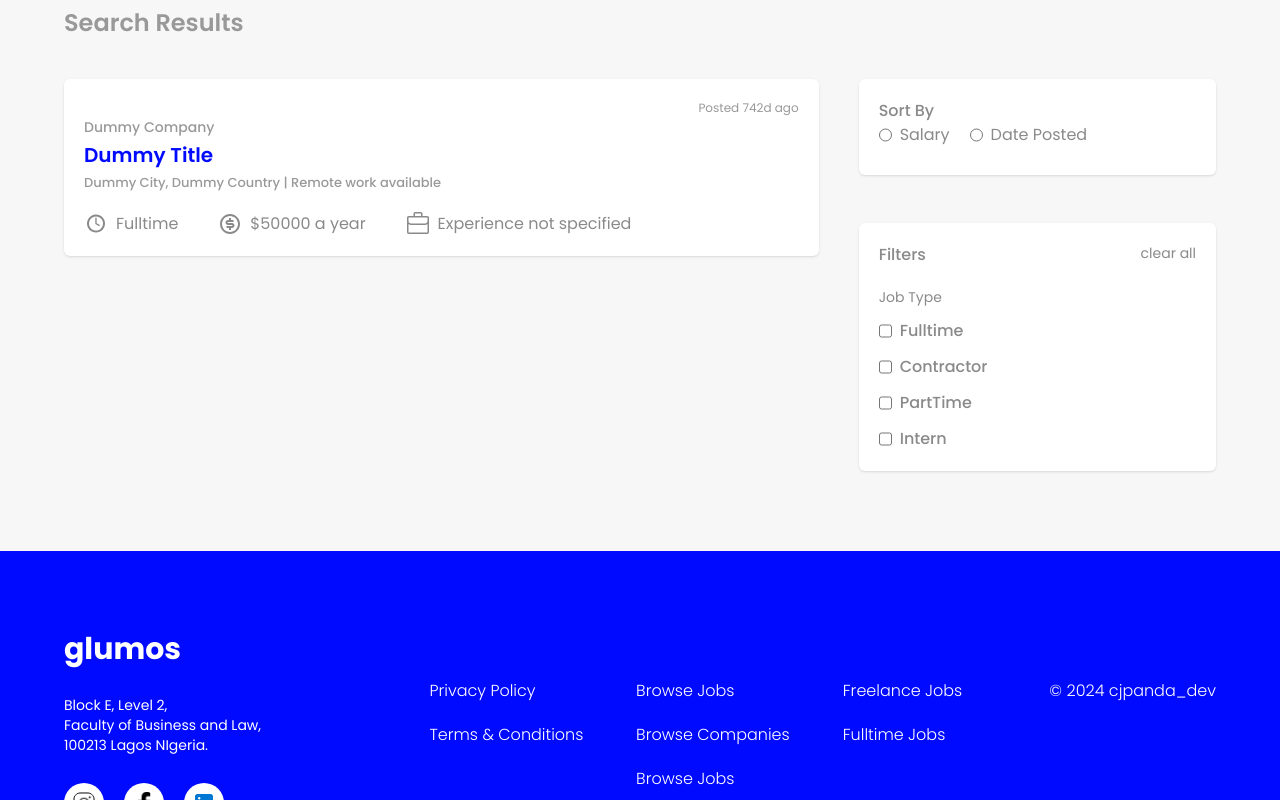
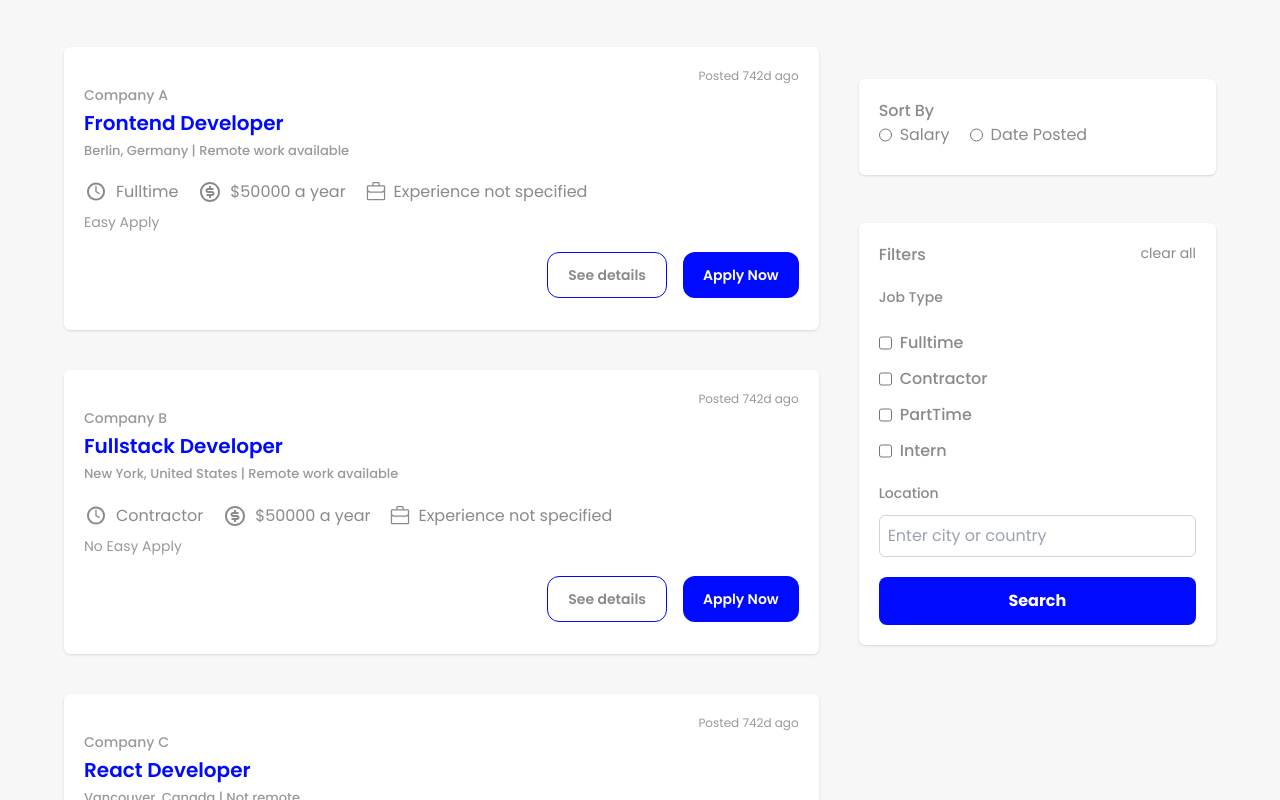
Before and after one commit to cjpanda/Job-listing-webapp, a React (Vite) app: page / in a window 1280 px wide. Shown: the part 700-1500 px from the top of the page. Built offline with nearby package versions, Linux system fonts and the light colour scheme; no server answers.

Commit message:
Error fixes

```diff
--- a/src/App.jsx
+++ b/src/App.jsx
@@ -3,34 +3,12 @@ import Hero from "./components/Hero";
 import SearchResults from "./components/SearchResults";
 import SearchFilters from "./components/SearchFilters";
 import Searchbar from "./components/Searchbar";
-import { useState, useEffect } from "react";
+import { useState } from "react";
+import dummyData from "./services/dummyData";
 import { fetchJobs } from "./services/jobService";
 
 function App() {
-  const [jobResults, setJobResults] = useState([]);
-
-  const fetchData = async (query) => {
-    try {
-      const results = await fetchJobs(query);
-      console.log("Raw API Response:", results);
-
-      if (results.status === "OK") {
-        const relevantJobs = results.data || [];
-        console.log("Relevant Jobs:", relevantJobs);
-        setJobResults(relevantJobs);
-      } else {
-        console.error("Error response from server:", results.status);
-      }
-    } catch (error) {
-      console.error("Error in fetchData:", error);
-    }
-  };
-
-  useEffect(() => {
-    // Fetch initial data without a query
-    const defaultQuery = "React";
-    fetchData(defaultQuery);
-  }, []); // Empty dependency array ensures the effect runs only once on mount
+  const [jobResults, setJobResults] = useState(dummyData);
 
   const handleSearch = async (query) => {
     try {
@@ -45,13 +23,52 @@ function App() {
         const relevantJobs = results.data || [];
         console.log("Relevant Jobs:", relevantJobs);
 
-        // Set the filtered results in state
+        // Set the job results in state
         setJobResults(relevantJobs);
       } else {
         console.error("Error response from server:", results.status);
       }
     } catch (error) {
       console.error("Error in handleSearch:", error);
+    }
+  };
+
+  // Still Workig on it
+
+  const handleFilterChange = async (query, location) => {
+    try {
+      if (!query) {
+        // Query is undefined or null, handle this case appropriately
+        return;
+      }
+
+      const [jobTitle, locationFilter] = query.split(" in ");
+      if (!locationFilter && !location) {
+        // Location is not present in the query or provided separately, handle this case appropriately
+        return;
+      }
+
+      // Extract city and country from either the location in the query or the separate location parameter
+      const [city, country] = locationFilter
+        ? locationFilter.split(", ")
+        : location.split(", ");
+
+      // Fetch jobs with filters
+      const results = await fetchJobs(jobTitle, city, country);
+
+      console.log("Raw API Response:", results);
+
+      if (results.status === "OK") {
+        const relevantJobs = results.data || [];
+        console.log("Relevant Jobs:", relevantJobs);
+
+        // Set the job results in state
+        setJobResults(relevantJobs);
+      } else {
+        console.error("Error response from server:", results.status);
+      }
+    } catch (error) {
+      console.error("Error in handleFilterChange:", error);
     }
   };
 
@@ -75,7 +92,7 @@ function App() {
 
           {/* SearchFilters */}
           <div className="col-span-1 mt-10">
-            <SearchFilters />
+            <SearchFilters onFilterChange={handleFilterChange} />
           </div>
         </div>
       </div>
--- a/src/components/JobCard.jsx
+++ b/src/components/JobCard.jsx
@@ -22,6 +22,12 @@ const calculateTimeDifference = (timestamp) => {
 };
 
 const JobCard = ({ job }) => {
+  const handleApplyNow = () => {
+    if (job.job_apply_link) {
+      window.open(job.job_apply_link, "_blank");
+    }
+  };
+
   return (
     <div className="bg-white p-5 w-full mt-10 rounded-md shadow">
       <div className="flex flex-col justify-center mb-5">
@@ -41,8 +47,8 @@ const JobCard = ({ job }) => {
         </p>
       </div>
 
-      <div className="flex gap-10 text-secondary">
-        <p className="flex items-center gap-2">
+      <div className="flex lg:flex-row flex-col gap-5 text-secondary">
+        <p className="flex items-center gap-2 ">
           <WiTime4 className="text-2xl " />
           {job.job_employment_type || "Fulltime"}
         </p>
@@ -53,9 +59,25 @@ const JobCard = ({ job }) => {
             : "Salary not specified"}
         </p>
         <p className="flex items-center gap-2 ">
-          <GoBriefcase className="text-2xl " />
+          <GoBriefcase className="text-xl " />
           Experience not specified
         </p>
+      </div>
+      <div className="lg:text-right ">
+        <div className="text-left text-light pt-2 pb-5 text-sm">
+          {job.job_apply_is_direct ? "Easy Apply" : "No Easy Apply"}{" "}
+        </div>
+        <div className=" pb-3 flex gap-4 lg:justify-end justify-center">
+          <button className="bg-white border border-primary hover:opacity-80 font-semibold text-sm p-3 px-5  text-secondary rounded-xl">
+            See details
+          </button>
+          <button
+            onClick={handleApplyNow}
+            className="bg-primary hover:opacity-80 font-semibold text-sm p-3  px-5 text-white rounded-xl"
+          >
+            Apply Now
+          </button>
+        </div>
       </div>
     </div>
   );
@@ -63,6 +85,7 @@ const JobCard = ({ job }) => {
 
 JobCard.propTypes = {
   job: PropTypes.shape({
+    job_id: PropTypes.string,
     job_posted_at_datetime_utc: PropTypes.string,
     employer_name: PropTypes.string,
     job_title: PropTypes.string,
@@ -71,6 +94,8 @@ JobCard.propTypes = {
     job_is_remote: PropTypes.bool,
     job_employment_type: PropTypes.string,
     job_salary: PropTypes.number,
+    job_apply_link: PropTypes.string,
+    job_apply_is_direct: PropTypes.bool,
   }),
 };
 
--- a/src/components/SearchFilters.jsx
+++ b/src/components/SearchFilters.jsx
@@ -1,17 +1,37 @@
 import { useState } from "react";
+import PropTypes from "prop-types";
+import { fetchJobs } from "../services/jobService";
 
-const SearchFilters = () => {
+// Still working on it
+
+const SearchFilters = ({ onFilterChange }) => {
   const [selectedOption, setSelectedOption] = useState("");
   const [checkedOption, setCheckedOption] = useState("");
+  const [location, setLocation] = useState("");
 
   const handleOptionChange = (e) => {
     setSelectedOption(e.target.value);
+    applyFilters();
   };
 
   const handleCheckboxChange = (e) => {
     setCheckedOption((prevCheckedOption) =>
       prevCheckedOption === e.target.value ? "" : e.target.value
     );
+    applyFilters();
+  };
+  const handleLocationChange = (e) => {
+    setLocation(e.target.value);
+    applyFilters();
+  };
+
+  const applyFilters = () => {
+    const query = `${selectedOption} ${checkedOption}`;
+
+    // Call the parent component function to fetch job listings with filters
+    if (onFilterChange) {
+      onFilterChange(query, location);
+    }
   };
 
   return (
@@ -49,8 +69,8 @@ const SearchFilters = () => {
         </div>
 
         <div>
-          <p className="pb-3 text-sm">Job Type</p>
           <div className="flex flex-col gap-3 font-medium">
+            <p className="pb-3 text-sm">Job Type</p>
             <label className="flex">
               <input
                 type="checkbox"
@@ -93,9 +113,30 @@ const SearchFilters = () => {
             </label>
           </div>
         </div>
+
+        <div className=" flex flex-col mt-5">
+          <label htmlFor="text" className="pb-3 text-sm font-medium">
+            Location
+          </label>
+          <input
+            type="text"
+            id="location"
+            value={location}
+            onChange={handleLocationChange}
+            placeholder="Enter city or country"
+            className="border border-slate-300 rounded-md p-2 outline-none"
+          />
+          <button className="p-3 hover:opacity-90 bg-primary text-white rounded-lg mt-5 font-bold">
+            Search
+          </button>
+        </div>
       </div>
     </div>
   );
 };
 
+SearchFilters.propTypes = {
+  onFilterChange: PropTypes.func.isRequired,
+};
+
 export default SearchFilters;
--- a/src/components/SearchResults.jsx
+++ b/src/components/SearchResults.jsx
@@ -1,34 +1,18 @@
 import PropTypes from "prop-types";
 import JobCard from "./JobCard";
+import dummyData from "../services/dummyData";
 
 const SearchResults = ({ jobResults }) => {
-  console.log("Job Results Length:", jobResults.length);
-
-  // Dummy data for testing
-  const dummyData = [
-    {
-      job_posted_at_datetime_utc: "2022-02-02T12:34:56Z",
-      employer_name: "Dummy Company",
-      job_title: "Dummy Title",
-      job_city: "Dummy City",
-      job_country: "Dummy Country",
-      job_is_remote: true,
-      job_employment_type: "Fulltime",
-      job_salary: 50000,
-      job_required_experience: "Entry Level",
-    },
-    // Add more dummy data as needed
-  ];
-
   // Use dummyData if jobResults is empty
   const displayData = jobResults.length > 0 ? jobResults : dummyData;
 
   return (
     <div>
-      <h2 className="text-2xl font-semibold text-light">Search Results</h2>
-      {displayData.map((job, index) => (
-        <JobCard key={index} job={job} />
-      ))}
+      {displayData.length > 0 ? (
+        displayData.map((job, index) => <JobCard key={index} job={job} />)
+      ) : (
+        <p>No Jobs matches your search </p>
+      )}
     </div>
   );
 };
@@ -47,6 +31,7 @@ SearchResults.propTypes = {
       job_country: PropTypes.string,
       job_is_remote: PropTypes.bool,
       job_posted_at_datetime_utc: PropTypes.string,
+      job_apply_is_direct: PropTypes.bool,
     })
   ),
 };
--- /dev/null
+++ b/src/services/dummyData.js
@@ -0,0 +1,53 @@
+const dummyData = [
+  {
+    job_posted_at_datetime_utc: "2022-02-02T12:34:56Z",
+    employer_name: "Company A",
+    job_title: "Frontend Developer",
+    job_city: "Berlin",
+    job_country: "Germany",
+    job_is_remote: true,
+    job_employment_type: "Fulltime",
+    job_salary: 50000,
+    job_required_experience: "Entry Level",
+    job_apply_is_direct: true,
+  },
+  {
+    job_posted_at_datetime_utc: "2022-02-02T12:34:56Z",
+    employer_name: "Company B",
+    job_title: "Fullstack Developer",
+    job_city: "New York",
+    job_country: "United States",
+    job_is_remote: true,
+    job_employment_type: "Contractor",
+    job_salary: 50000,
+    job_required_experience: "Entry Level",
+    job_apply_is_direct: false,
+  },
+  {
+    job_posted_at_datetime_utc: "2022-02-02T12:34:56Z",
+    employer_name: "Company C",
+    job_title: "React Developer",
+    job_city: "Vancouver",
+    job_country: "Canada",
+    job_is_remote: false,
+    job_employment_type: "PartTime",
+    job_salary: 120000,
+    job_required_experience: "Senior Level",
+    job_apply_is_direct: false,
+  },
+  {
+    job_posted_at_datetime_utc: "2022-02-02T12:34:56Z",
+    employer_name: "Company D",
+    job_title: "Junior Web Developer",
+    job_city: "Lagos",
+    job_country: "Nigeria",
+    job_is_remote: true,
+    job_employment_type: "Intern",
+    job_salary: 90000,
+    job_required_experience: "Internship",
+    job_apply_is_direct: false,
+  },
+  // Add more dummy data as needed
+];
+
+export default dummyData;
--- a/src/services/jobService.js
+++ b/src/services/jobService.js
@@ -1,10 +1,11 @@
 const API_URL = "https://jsearch.p.rapidapi.com/search";
 
-const fetchJobs = async (jobTitle, city, country) => {
+const fetchJobs = async (jobTitle, city, country, filters) => {
   const params = new URLSearchParams({
     query: `${jobTitle} in ${city}, ${country}`,
     page: "1",
     num_pages: "1",
+    filters: filters,
   });
 
   const headers = {
```
